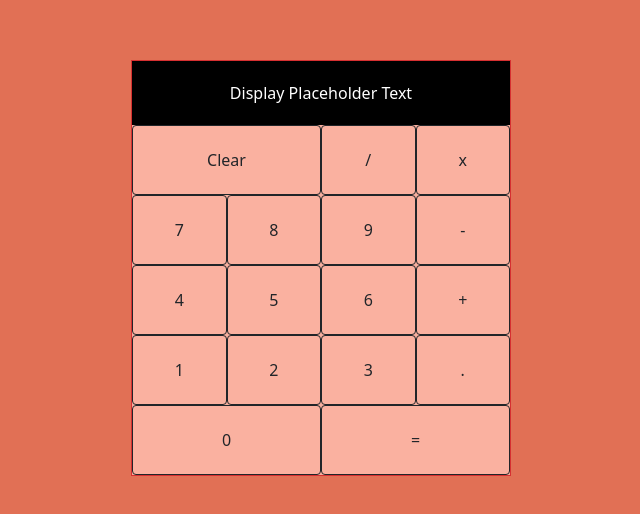
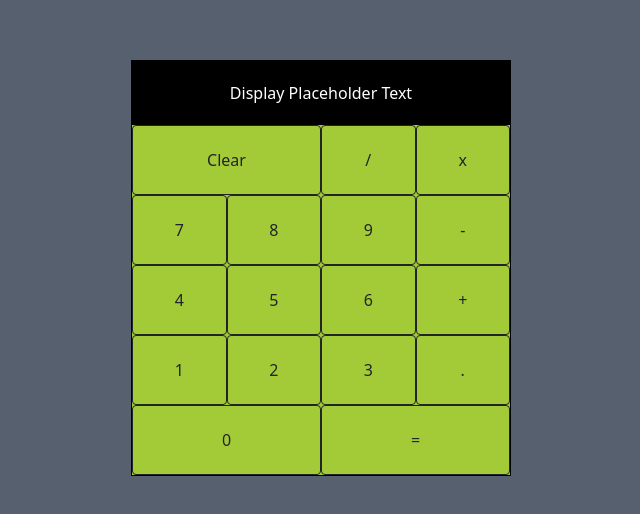
Before and after one commit to krstljrk/javascript-calculator-fcc, a React (Create React App) app: page / in a window 1280 px wide. Shown: the part 180-694 px from the top of the page, without its empty margins (319-959 px from the left). Built offline with nearby package versions, Linux system fonts and the light colour scheme.

Commit message:
color styles

```diff
--- a/src/stylesheets/styles.scss
+++ b/src/stylesheets/styles.scss
@@ -8,9 +8,9 @@
     margin: $x $x $x $x;
 }
 
-$background: #e17055;
-$container: #fab1a0;
-$border-color: #d63031;
+$background: #57606f;
+$container: #A3CB38;
+$border-color: black;
 
 body {
     background-color: $background;
```
